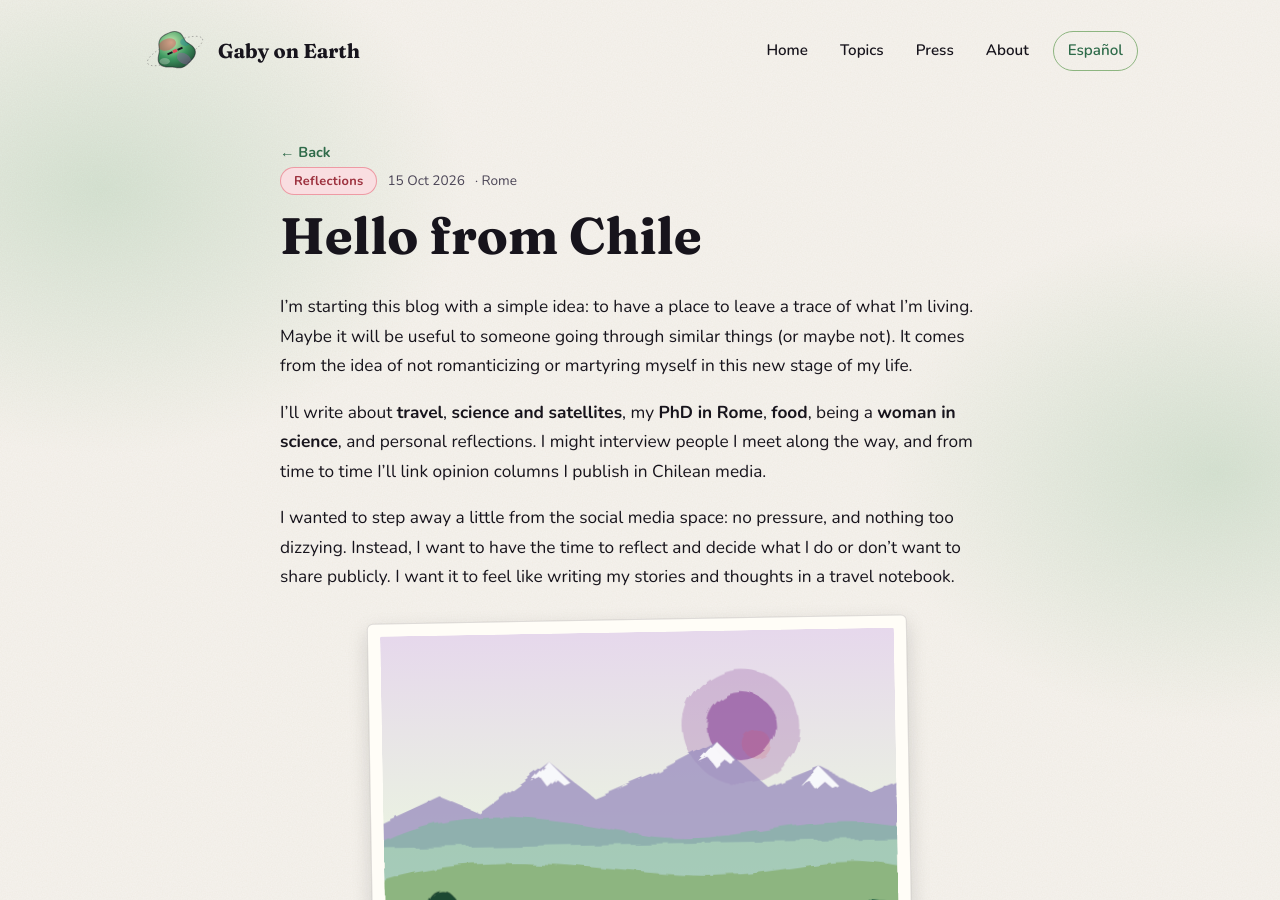
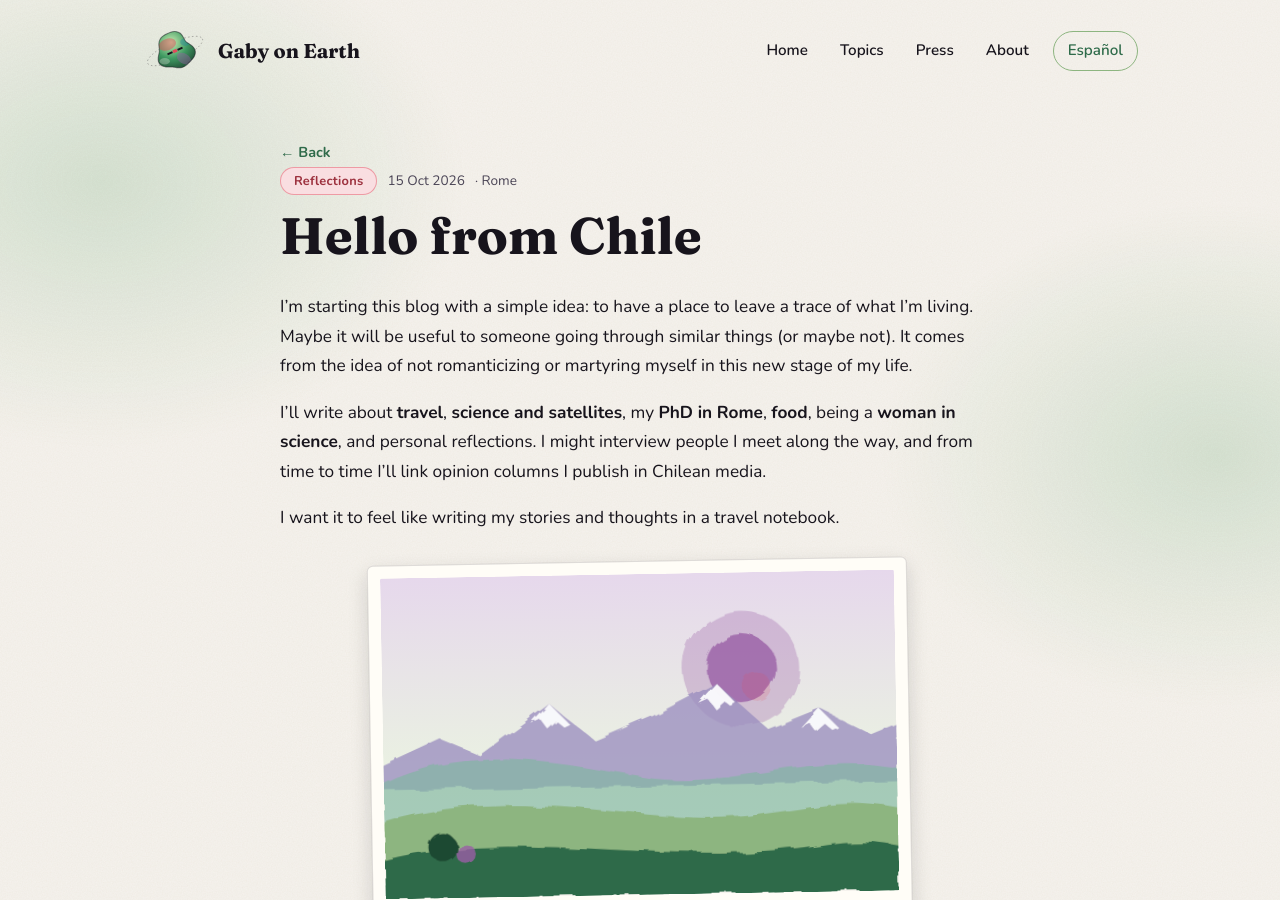
Before and after one commit to gabyonearth/gabyonearth.github.io, a Jekyll site: the page built from _posts/2026-10-15-hello-from-earth.md, in a window 1280 px wide and 900 px high. Built offline with Jekyll 4.4.1, drawn with Linux system fonts in a browser that asks for light colours.

Commit message:
Primera entrada: inglés alineado con el cambio en español

```diff
--- a/_posts/2026-10-15-hello-from-earth.md
+++ b/_posts/2026-10-15-hello-from-earth.md
@@ -12,7 +12,7 @@ I'm starting this blog with a simple idea: to have a place to leave a trace of w
 
 I'll write about **travel**, **science and satellites**, my **PhD in Rome**, **food**, being a **woman in science**, and personal reflections. I might interview people I meet along the way, and from time to time I'll link opinion columns I publish in Chilean media.
 
-I wanted to step away a little from the social media space: no pressure, and nothing too dizzying. Instead, I want to have the time to reflect and decide what I do or don't want to share publicly. I want it to feel like writing my stories and thoughts in a travel notebook.
+I want it to feel like writing my stories and thoughts in a travel notebook.
 
 {% include figure.html src="/assets/img/cover-default.svg" caption="This is how a photo with a caption looks. Replace it with yours." %}
 
```
